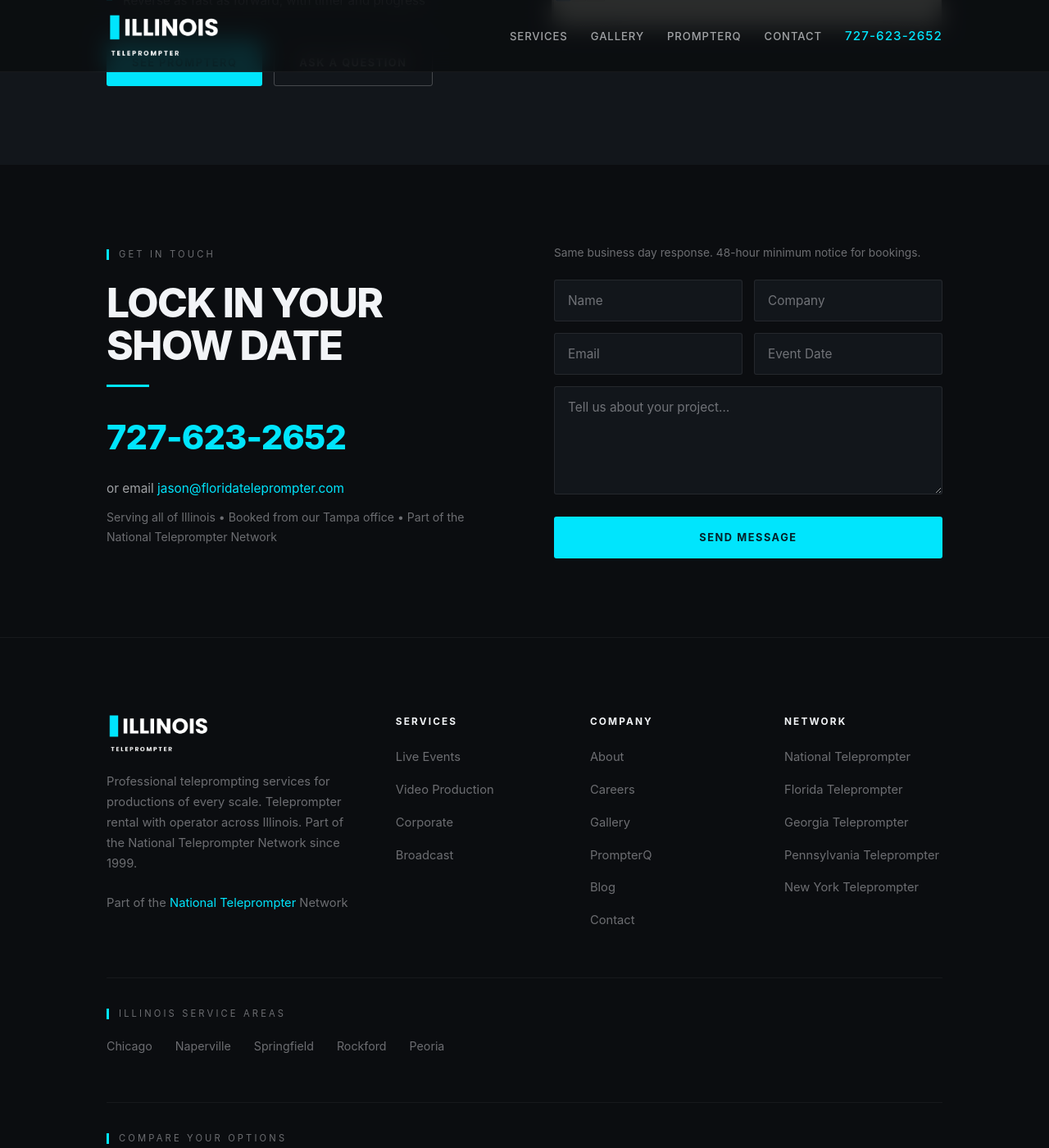
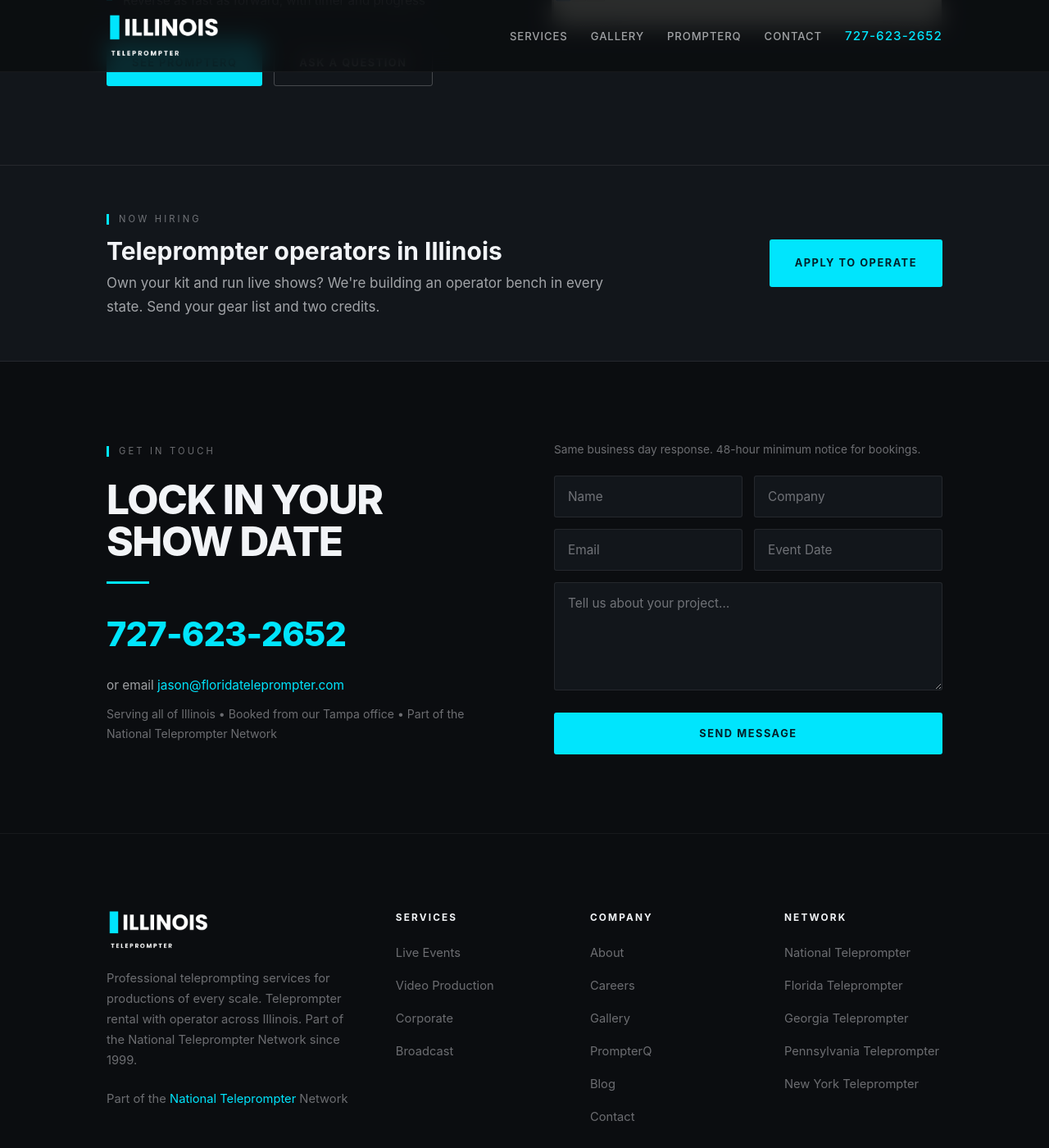
Before and after one commit to jasproj/illinoisteleprompter, a Jekyll site: the page index.html, which Jekyll copies as it is, in a window 1280 px wide and 1400 px high, scrolled down 6080 px. Shown: the whole window at 82% size. Built offline with Jekyll 4.4.1, drawn with Linux system fonts in a browser that asks for light colours.

Commit message:
feat: "Now Hiring Operators" band above the contact section
A visible operator-recruiting callout on the home page. Until now the only
path to the application form was a footer link. The band names the state,
says what we want (own kit, live-show experience, gear list + two credits)
and sends applicants to the existing careers page. Styled with the site's
own CSS variables; no new colors, fonts or scripts. Verified at 1280 and
390 wide.

Co-Authored-By: Claude Fable 5.1 <noreply@anthropic.com>
Claude-Session: https://claude.ai/code/session_01SW4oYwAA8ZEcmkVZYUBX96

```diff
--- a/index.html
+++ b/index.html
@@ -452,6 +452,13 @@
             html { scroll-behavior: auto; }
             * { transition: none !important; animation: none !important; }
         }
+
+        /* Hiring band */
+        .hiring { padding: clamp(36px, 4vw, 56px) 0; background: var(--surface); border-top: 1px solid var(--line); border-bottom: 1px solid var(--line); }
+        .hiring-wrap { display: flex; align-items: center; justify-content: space-between; gap: 28px; flex-wrap: wrap; }
+        .hiring-title { font-size: clamp(22px, 2.6vw, 30px); line-height: 1.15; margin: 6px 0 8px; }
+        .hiring-text { color: var(--text-dim); margin: 0; max-width: 60ch; }
+        .hiring .btn { white-space: nowrap; }
     </style>
 </head>
 <body>
@@ -683,6 +690,18 @@
         </div>
     </section>
 
+        <!-- Hiring -->
+    <section class="hiring" id="hiring" aria-label="Now hiring teleprompter operators">
+        <div class="wrap hiring-wrap">
+            <div>
+                <span class="eyebrow">Now Hiring</span>
+                <h2 class="hiring-title">Teleprompter operators in Illinois</h2>
+                <p class="hiring-text">Own your kit and run live shows? We're building an operator bench in every state. Send your gear list and two credits.</p>
+            </div>
+            <a href="careers.html" class="btn btn-primary">Apply to operate</a>
+        </div>
+    </section>
+
     <!-- Contact -->
     <section class="contact" id="contact">
         <div class="wrap">
```
